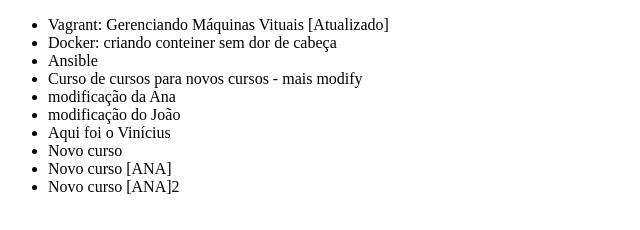
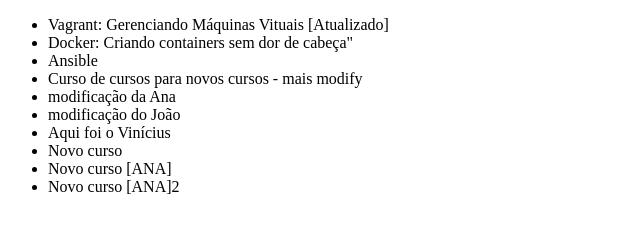
Before and after one commit to Leles-Soares/Tag_v1.0, a plain HTML site: page index.html in a window 1280 px wide. Shown: the full height of the page, 0-640 px from the left. Drawn offline with Linux system fonts and the light colour scheme.

Commit message:
alteração em Doker

```diff
--- a/index.html
+++ b/index.html
@@ -7,7 +7,7 @@
 <body>
     <ul>
         <li>Vagrant: Gerenciando Máquinas Vituais [Atualizado]</li>
-        <li>Docker: criando conteiner sem dor de cabeça</li>
+        <li>Docker: Criando containers sem dor de cabeça"</li>
         <li>Ansible</li>
         <li>Curso de cursos para novos cursos - mais modify</li>
 		<li>modificação da Ana</li>
```
